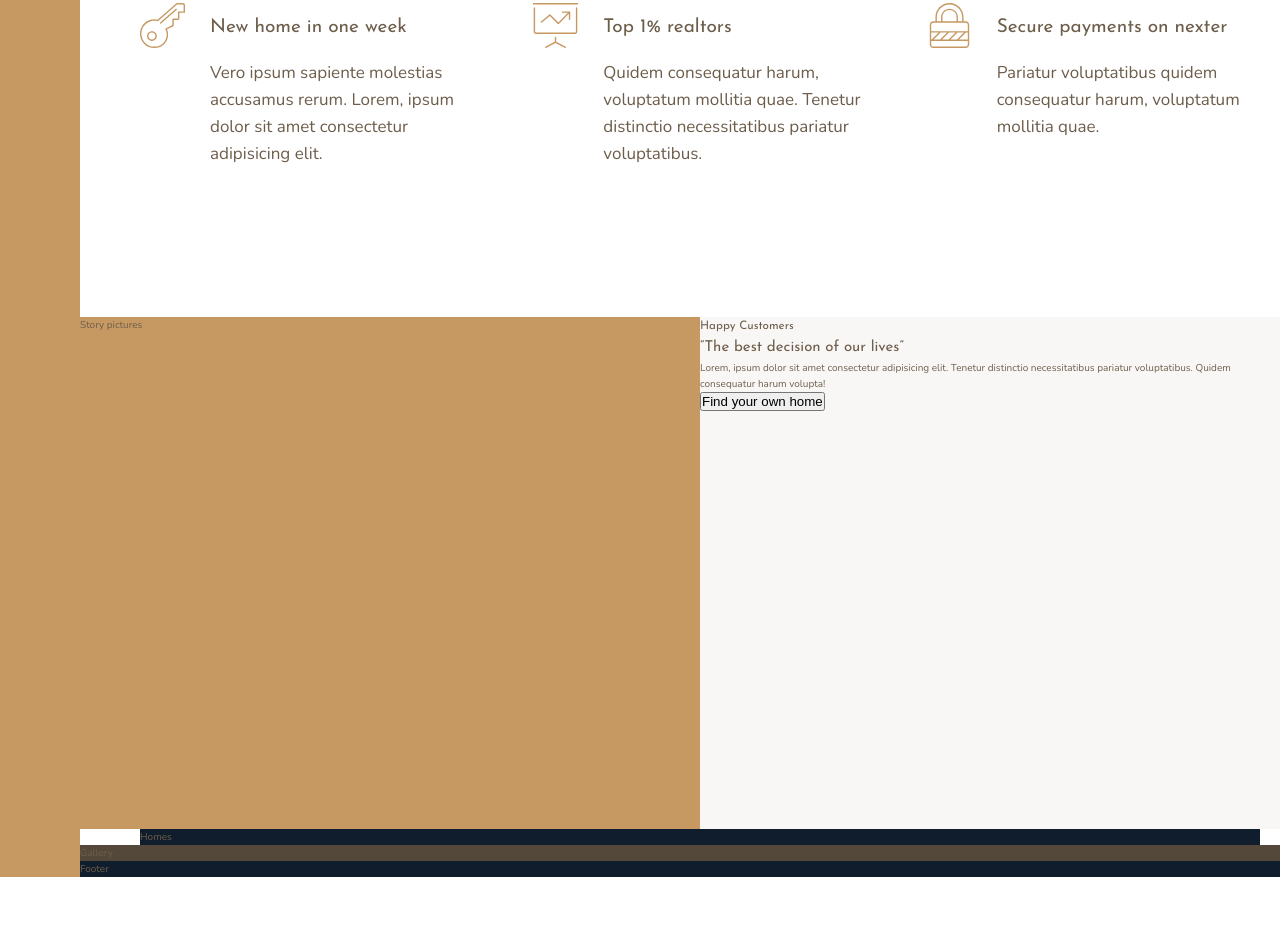
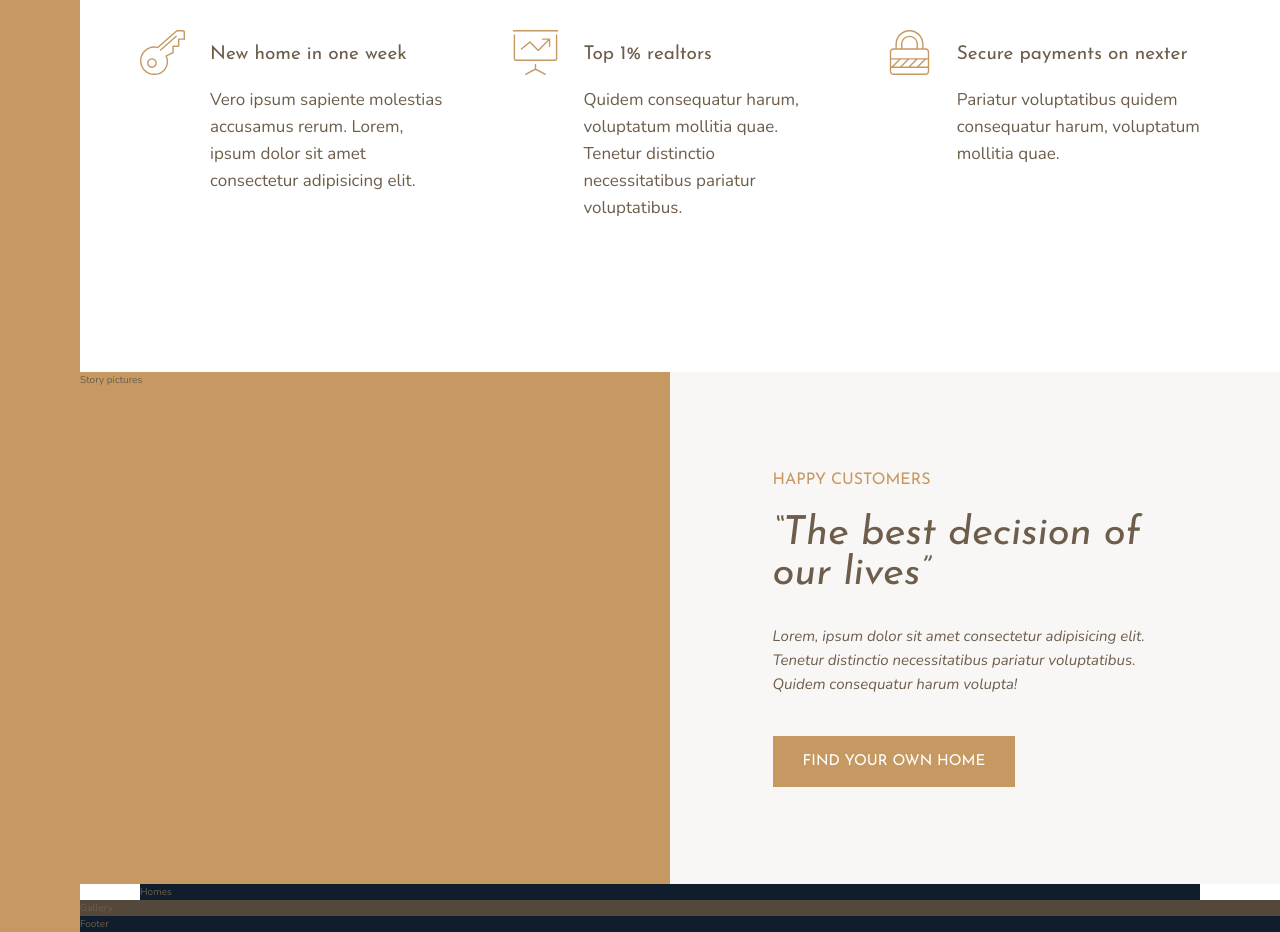
Before and after one commit to MaxVitalii/Nexter, a website: page index.html in a window 1280 px wide. Shown: the part 991-1923 px from the top of the page. Before the commit the page ends 1868 px from the top, so only its background shows below. Drawn offline with nearby package versions, Linux system fonts and the light colour scheme.

Commit message:
implement style in story section and inner elements

```diff
--- a/index.html
+++ b/index.html
@@ -95,8 +95,10 @@
     <div class="story__pictures">Story pictures</div>
 
     <div class="story__content">
-      <h3 class="heading-3">Happy Customers</h3>
-      <h2 class="heading-2">&ldquo;The best decision of our lives&rdquo;</h2>
+      <h3 class="heading-3 mb-sm">Happy Customers</h3>
+      <h2 class="heading-2 heading-2--dark mb-md">
+        &ldquo;The best decision of our lives&rdquo;
+      </h2>
       <p class="story__text">
         Lorem, ipsum dolor sit amet consectetur adipisicing elit. Tenetur
         distinctio necessitatibus pariatur voluptatibus. Quidem consequatur
--- a/sass/_story.scss
+++ b/sass/_story.scss
@@ -6,6 +6,24 @@
 
   &__content {
     background-color: $color-grey-light-1;
-    grid-column: 7 / full-end;
+    grid-column: col-start 5 / full-end;
+    padding: 6rem 8vw;
+
+    /*
+    display: flex;
+    flex-direction: column;
+    justify-content: center;
+    align-items: flex-start;
+    */
+
+    display: grid;
+    align-content: center;
+    justify-items: start;
+  }
+
+  &__text {
+    font-size: 1.5rem;
+    font-style: italic;
+    margin-bottom: 4rem;
   }
 }
--- a/sass/_typography.scss
+++ b/sass/_typography.scss
@@ -9,10 +9,25 @@
 
 .heading-2 {
   @extend %heading;
+  font-size: 4rem;
+  font-style: italic;
+  line-height: 1;
+
+  &--light {
+    color: $color-grey-light-1;
+  }
+
+  &--derk {
+    color: $color-grey-dark-1;
+  }
 }
 
 .heading-3 {
   @extend %heading;
+
+  font-size: 1.6rem;
+  color: $color-primary;
+  text-transform: uppercase;
 }
 
 .heading-4 {
@@ -27,3 +42,36 @@
     color: $color-grey-dark-1;
   }
 }
+
+.btn {
+  background-color: $color-primary;
+  color: #fff;
+  border: none;
+  border-radius: 0;
+  font-family: $font-display;
+  font-size: 1.5rem;
+  text-transform: uppercase;
+  padding: 1.8rem 3rem;
+  cursor: pointer;
+  transition: all 0.2s;
+
+  &:hover {
+    background-color: $color-primary-dark;
+  }
+}
+
+.mb-sm {
+  margin-bottom: 2rem;
+}
+
+.mb-md {
+  margin-bottom: 3rem;
+}
+
+.mb-lg {
+  margin-bottom: 4rem;
+}
+
+.mb-hg {
+  margin-bottom: 8rem;
+}
```
Also changed, not shown: css/style.css.
